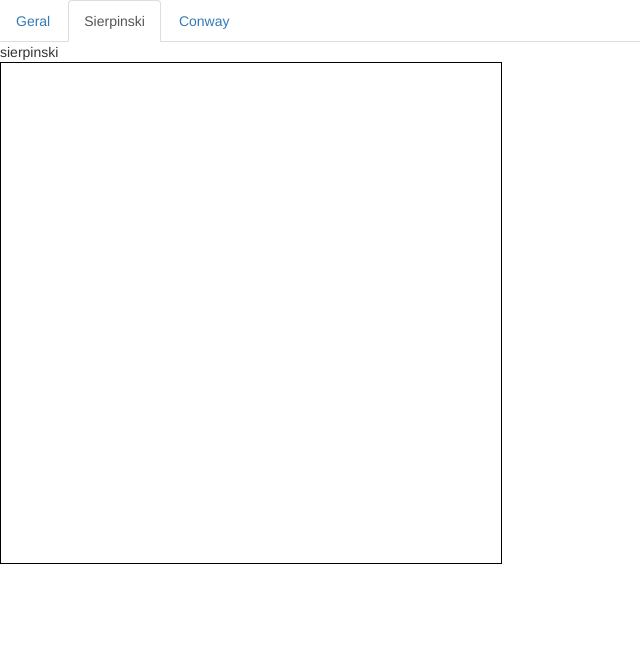
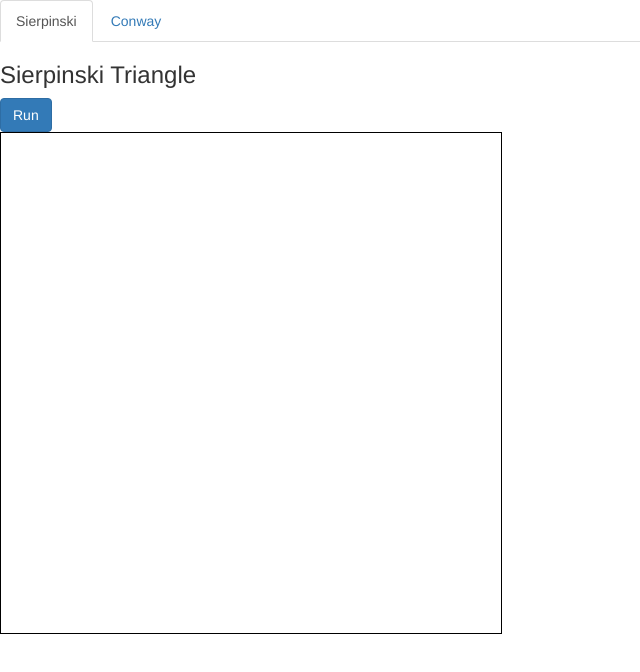
Before and after one commit to petroniocandido/ALife, a plain HTML site: page presentation.html in a window 1280 px wide. Both pictures are taken after a click on the tab "Sierpinski". Shown: the whole page, without its empty margins (0-640 px from the left). Drawn offline with nearby package versions, Linux system fonts and the light colour scheme.

Commit message:
Improvements on web interface and controller code

```diff
--- a/presentation.html
+++ b/presentation.html
@@ -17,14 +17,15 @@
 <body id="page-top">
     <div class="bs-example bs-example-tabs">
         <ul class="nav nav-tabs" id="maintab" role=tablist>
-            <li role="presentation" class="active"><a href="#home" role=tab id=home-tab>Geral</a></li>
             <li role="presentation"><a href="#sierpinski" role=tab id=sierpinski-tab>Sierpinski</a></li>
             <li role="presentation"><a href="#conway" role=tab id=conway-tab> Conway</a></li>
         </ul>
 
         <div class="tab-content" id=maintabcontent>
-            <div class="tab-pane  fade in active" id="home" role="tabpanel" aria-labelledby="home-tab">Geral</div>
-            <div class="tab-pane fade" id="sierpinski" role="tabpanel" aria-labelledby="sierpinski-tab">sierpinski</div>
+            <div class="tab-pane fade" id="sierpinski" role="tabpanel" aria-labelledby="sierpinski-tab">
+                <h3>Sierpinski Triangle</h3>
+                <button class="btn btn-primary" id="run_sierpinski">Run</button>
+            </div>
             <div class="tab-pane fade" id="conway" role="tabpanel" aria-labelledby="conway-tab">
                 <h3>Conway's Game of Life</h3>
                 <form>
@@ -44,8 +45,9 @@
         </div>
     </div>
 
-
+<div>
     <canvas id="canvas" width="500" height="500" style="border:1px solid #000000;"></canvas>
+</div>
 
     <script>
         $('#maintab a').click(function (e) {
```
